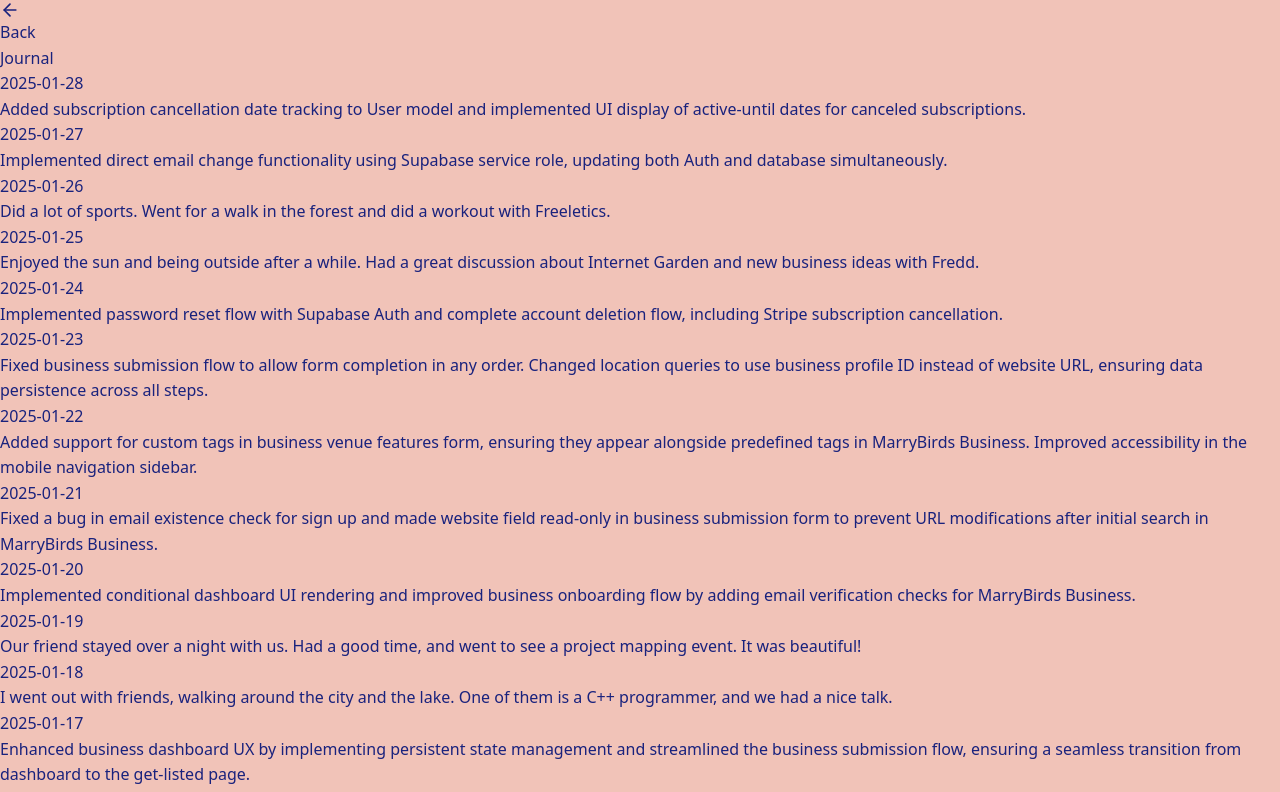
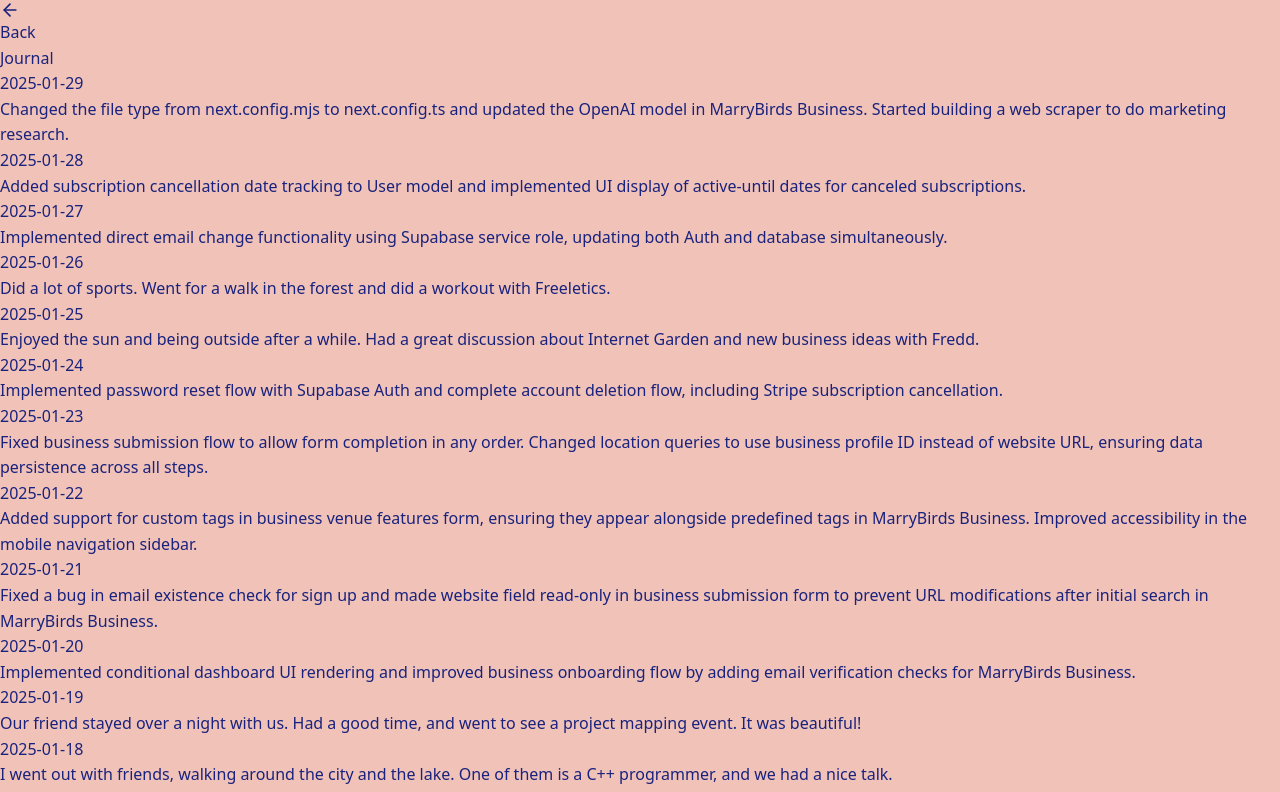
Before and after one commit to minamicode/minamicode.com, a Next.js app: page /journal in a window 1280 px wide. Shown: the top 792 px of the page. Built offline with nearby package versions, Linux system fonts and the light colour scheme.

Commit message:
add a journal entry

```diff
--- a/src/app/_components/JournalEntries.tsx
+++ b/src/app/_components/JournalEntries.tsx
@@ -6,6 +6,10 @@
 };
 
 const entries: JournalEntry[] = [
+  {
+    date: "2025-01-29",
+    text: "Changed the file type from next.config.mjs to next.config.ts and updated the OpenAI model in MarryBirds Business. Started building a web scraper to do marketing research.",
+  },
   {
     date: "2025-01-28",
     text: "Added subscription cancellation date tracking to User model and implemented UI display of active-until dates for canceled subscriptions.",
```
